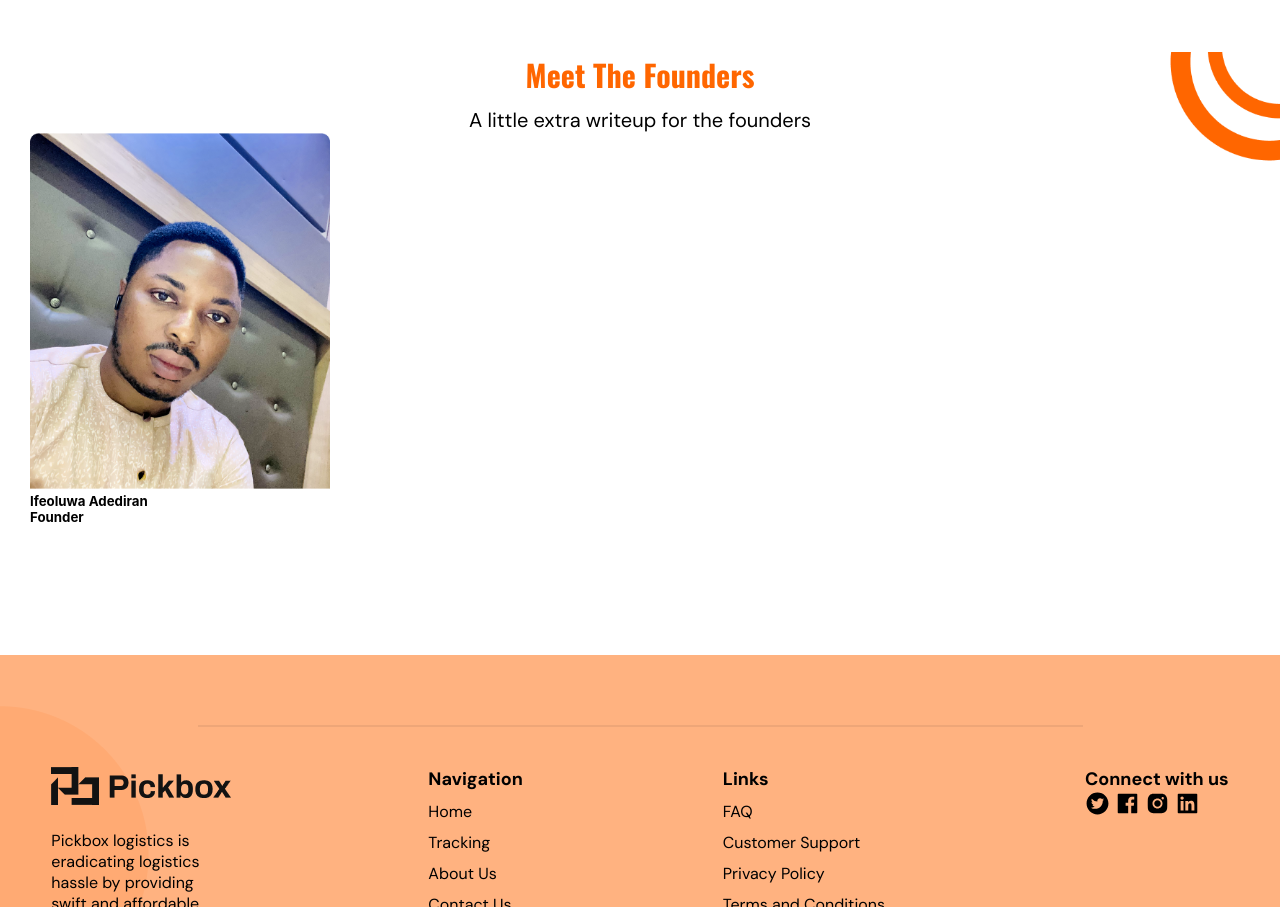
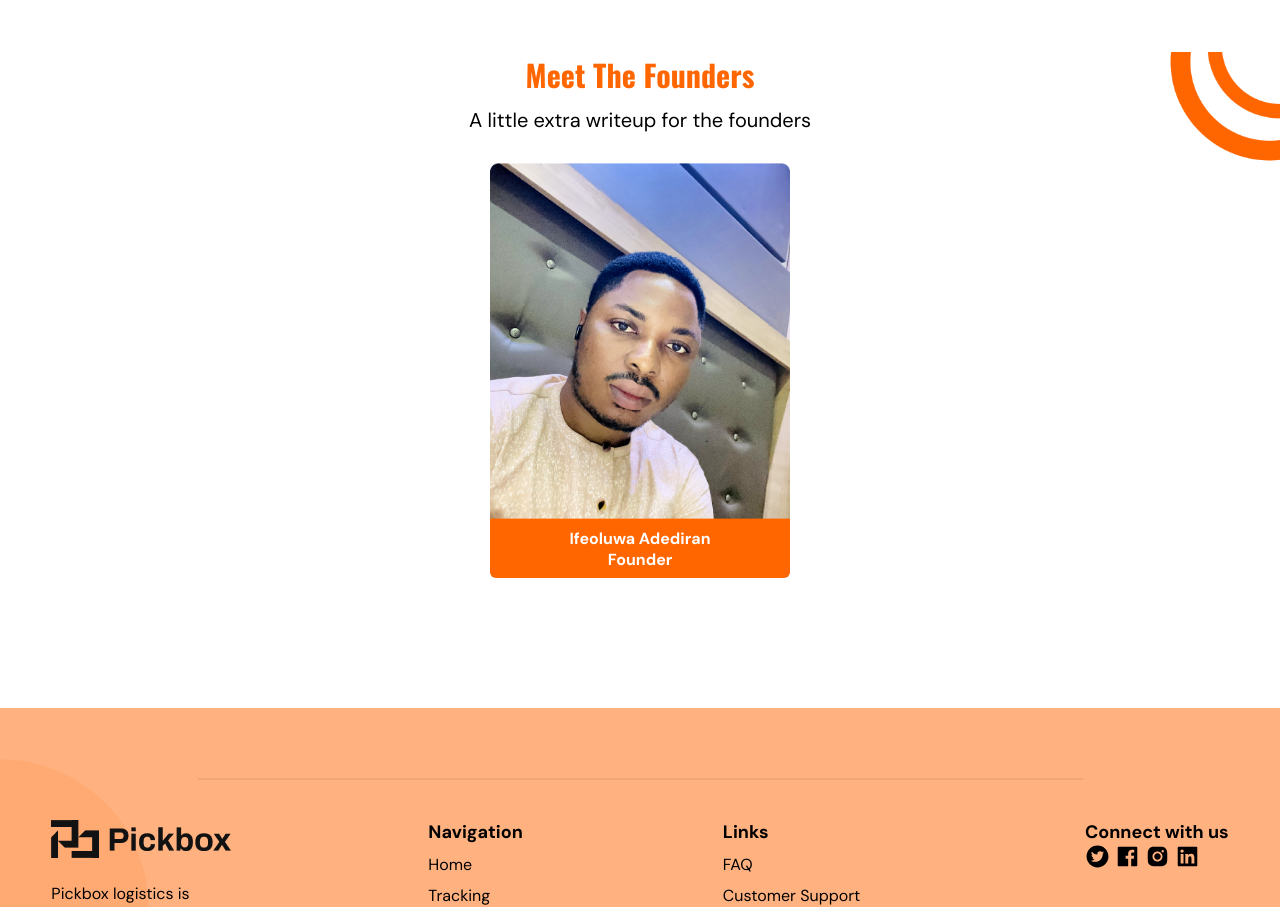
Before and after one commit to Pickbox-Project/Pickbox-frontend, a React (Create React App) app: page /aboutus in a window 1280 px wide. Shown: the part 800-1707 px from the top of the page. Built offline with nearby package versions, Linux system fonts and the light colour scheme.

Commit message:
Started working on the Founders Component

```diff
--- a/src/Components/Founders/Founders.css
+++ b/src/Components/Founders/Founders.css
@@ -23,6 +23,7 @@
     color: #000;
     font-weight: 300;
     font-family: "DM Sans", sans-serif;
+    margin-bottom: 30px;
 }
 
 .founder-image {
@@ -30,3 +31,32 @@
     border-top-right-radius: 6px;
     border-top-left-radius: 6px;
 }
+
+.founder-info-text {
+    background-color: #ff6600;
+    width: 300px;
+    height: 60px;
+    margin-top: -5px;
+    border-bottom-left-radius: 6px;
+    border-bottom-right-radius: 6px;
+}
+
+.founder-info-text .founder-name {
+    text-align: center;
+    padding-top: 10px;
+    font-size: 16px;
+    color: #fff;
+    font-family: "DM Sans", sans-serif;
+}
+
+.founder-info-text .founder-role {
+    text-align: center;
+    font-size: 16px;
+    color: #fff;
+    font-family: "DM Sans", sans-serif;
+}
+
+.founders-gallery {
+    display: flex;
+    justify-content: center;
+}
```
